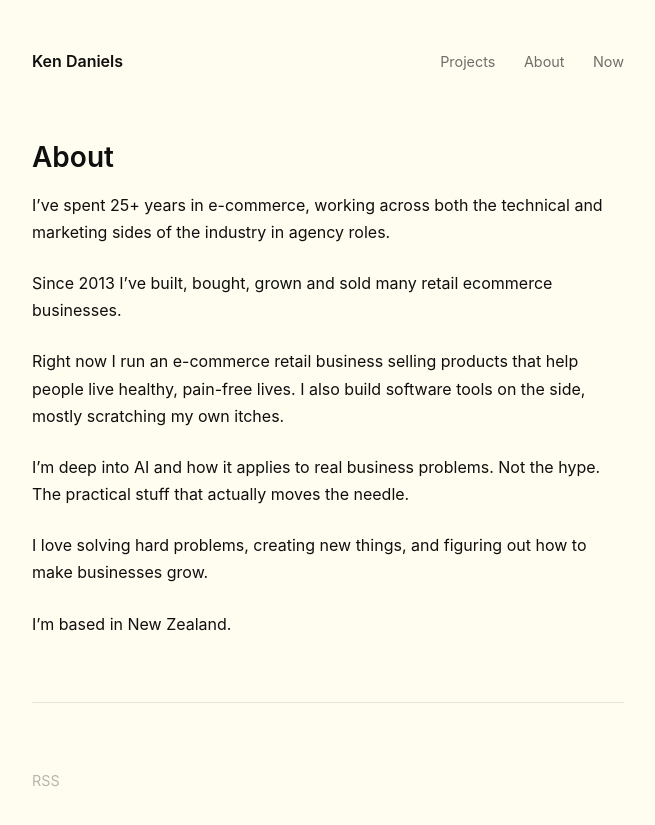
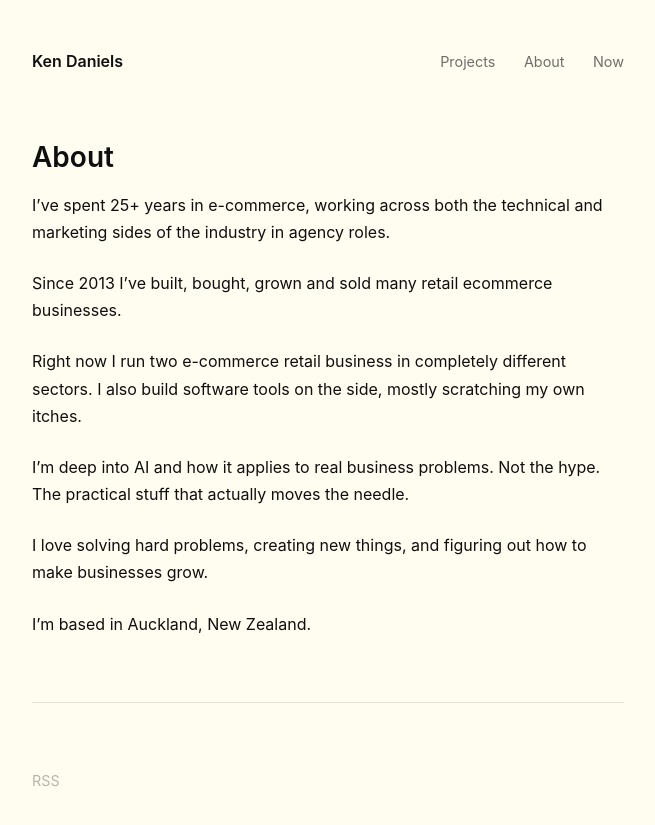
Before and after one commit to kendaniels/ksd.nz, a Jekyll site: the page built from about.md, in a window 1280 px wide. Shown: the top 825 px of the page, without its empty margins (312-967 px from the left). Built offline with Jekyll 4.4.1, drawn with Linux system fonts in a browser that asks for light colours.

Commit message:
ksd.nz save: 2026-03-27 11:37:11

```diff
--- a/about.md
+++ b/about.md
@@ -8,10 +8,10 @@ I've spent 25+ years in e-commerce, working across both the technical and market
 
 Since 2013 I've built, bought, grown and sold many retail ecommerce businesses.
 
-Right now I run an e-commerce retail business selling products that help people live healthy, pain-free lives. I also build software tools on the side, mostly scratching my own itches.
+Right now I run two e-commerce retail business in completely different sectors. I also build software tools on the side, mostly scratching my own itches.
 
 I'm deep into AI and how it applies to real business problems. Not the hype. The practical stuff that actually moves the needle.
 
 I love solving hard problems, creating new things, and figuring out how to make businesses grow.
 
-I'm based in New Zealand.
+I'm based in Auckland, New Zealand.
```
